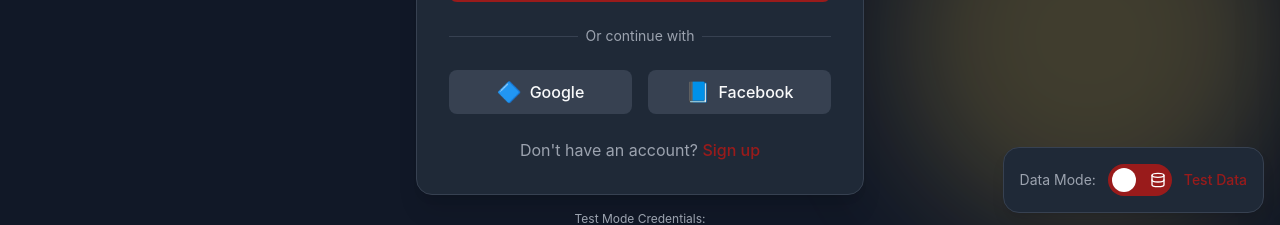
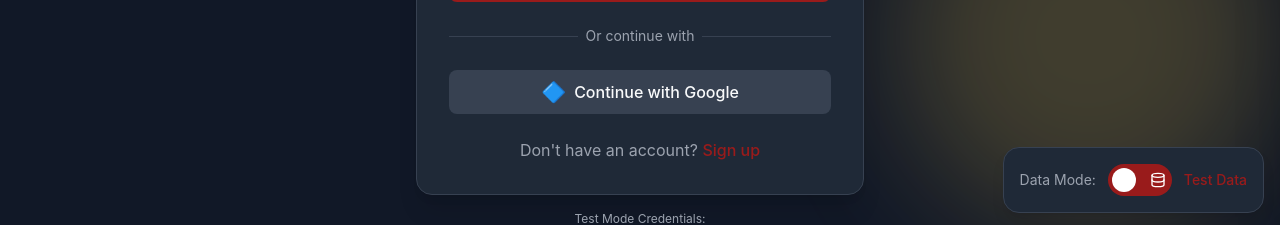
Before and after one commit to RahulXTmCoding/desi-otaku, a React (Vite) app in the folder client/: page /signin in a window 1280 px wide. Shown: the part 571-796 px from the top of the page. Built offline with nearby package versions, Linux system fonts and the light colour scheme; no server answers.

Commit message:
Added for deployment

```diff
--- a/client/package.json
+++ b/client/package.json
@@ -14,7 +14,6 @@
     "@react-oauth/google": "^0.12.2",
     "@types/fabric": "^5.3.10",
     "@types/react-csv": "^1.1.10",
-    "@types/react-facebook-login": "^4.1.11",
     "braintree-web-drop-in-react": "^1.2.1",
     "date-fns": "^4.1.0",
     "fabric": "^6.7.1",
@@ -24,7 +23,6 @@
     "react-csv": "^2.2.2",
     "react-dom": "^18.2.0",
     "react-dropzone": "^14.3.8",
-    "react-facebook-login": "^4.1.1",
     "react-helmet-async": "^2.0.5",
     "react-hot-toast": "^2.5.2",
     "react-router-dom": "^6.22.3",
--- a/client/src/user/Signin.tsx
+++ b/client/src/user/Signin.tsx
@@ -261,20 +261,13 @@
           </div>
 
           {/* Social Login */}
-          <div className="grid grid-cols-2 gap-4">
+          <div className="w-full">
             <button
               onClick={() => window.location.href = `${API}/auth/google`}
-              className="bg-gray-700 hover:bg-gray-600 py-2 px-4 rounded-lg font-medium transition-colors flex items-center justify-center gap-2"
+              className="w-full bg-gray-700 hover:bg-gray-600 py-2 px-4 rounded-lg font-medium transition-colors flex items-center justify-center gap-2"
             >
               <div className="text-xl">🔷</div>
-              Google
-            </button>
-            <button
-              onClick={() => window.location.href = `${API}/auth/facebook`}
-              className="bg-gray-700 hover:bg-gray-600 py-2 px-4 rounded-lg font-medium transition-colors flex items-center justify-center gap-2"
-            >
-              <div className="text-xl">📘</div>
-              Facebook
+              Continue with Google
             </button>
           </div>
 
```
Also changed, not shown: client/vercel.json.
